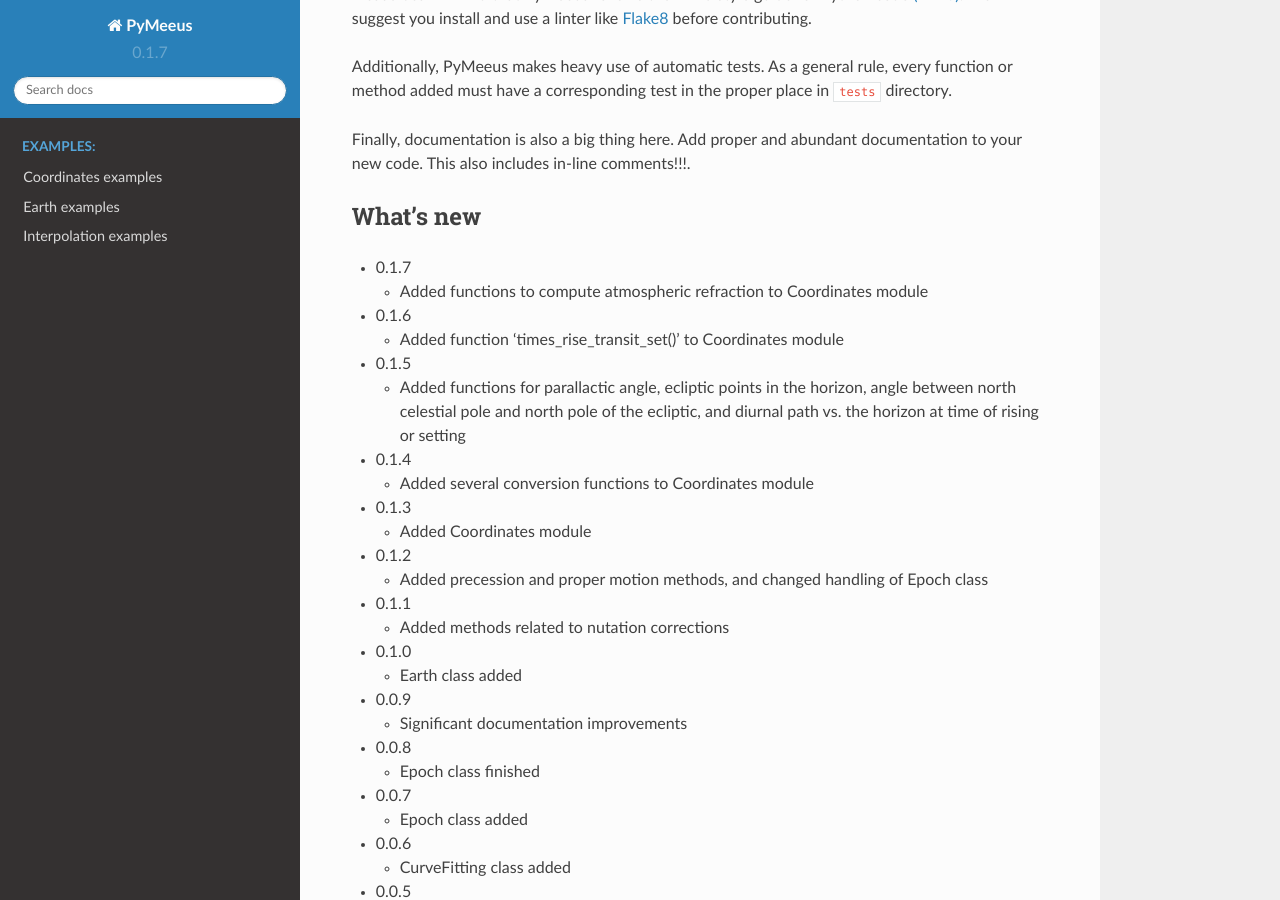
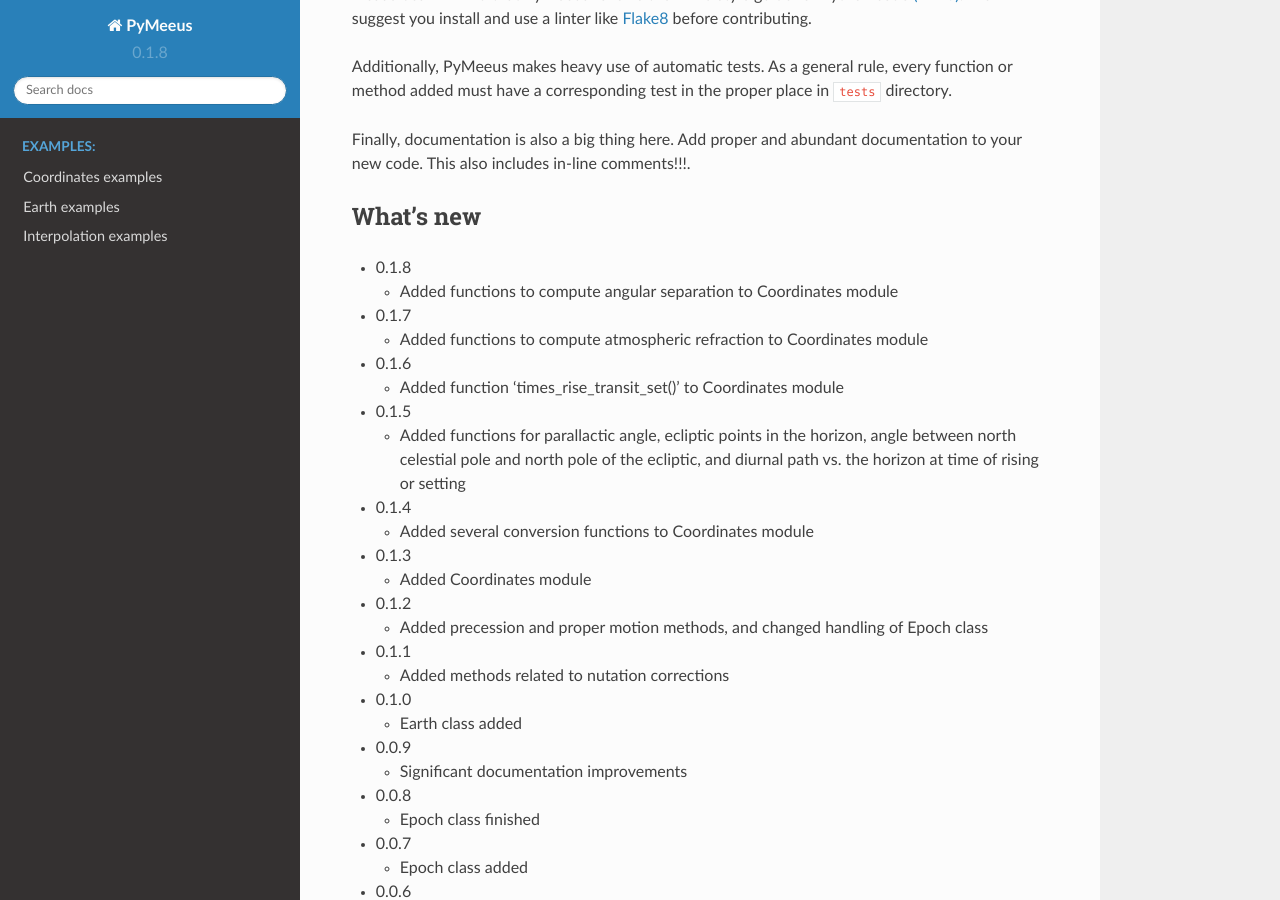
Before and after one commit to architest/pymeeus, a Sphinx documentation site: the page built from docs/source/index.rst, in a window 1280 px wide and 900 px high, scrolled down 1251 px. Built offline with Sphinx 7.4.7 and the Read the Docs theme 2.0.0, drawn with Linux system fonts in a browser that asks for light colours; formulas are drawn with MathJax 3; pages that are not in the unit, such as notebooks, are missing from menus.

Commit message:
Preparation for release 0.1.8

```diff
--- a/README.rst
+++ b/README.rst
@@ -68,6 +68,11 @@ documentation to your new code. This also includes in-line comments!!!.
 
 What's new
 ----------
+
+-  0.1.8
+
+   -  Added functions to compute angular separation to Coordinates
+      module
 
 -  0.1.7
 
--- a/docs/source/conf.py
+++ b/docs/source/conf.py
@@ -59,9 +59,9 @@ author = u'Dagoberto Salazar'
 # built documents.
 #
 # The short X.Y version.
-version = u'0.1.7'
+version = u'0.1.8'
 # The full version, including alpha/beta/rc tags.
-release = u'0.1.7'
+release = u'0.1.8'
 
 # The language for content autogenerated by Sphinx. Refer to documentation
 # for a list of supported languages.
--- a/setup.py
+++ b/setup.py
@@ -15,7 +15,7 @@ with open(path.join(here, 'README.rst')) as f:
 
 config = {
     'name': 'PyMeeus',
-    'version': '0.1.7',
+    'version': '0.1.8',
     'description': 'Python implementation of Jean Meeus astronomical routines',
     'long_description': long_description,
     'keywords': 'Meeus astronomy module library',
```
Also changed, not shown: README.md (+2 -0 lines).
